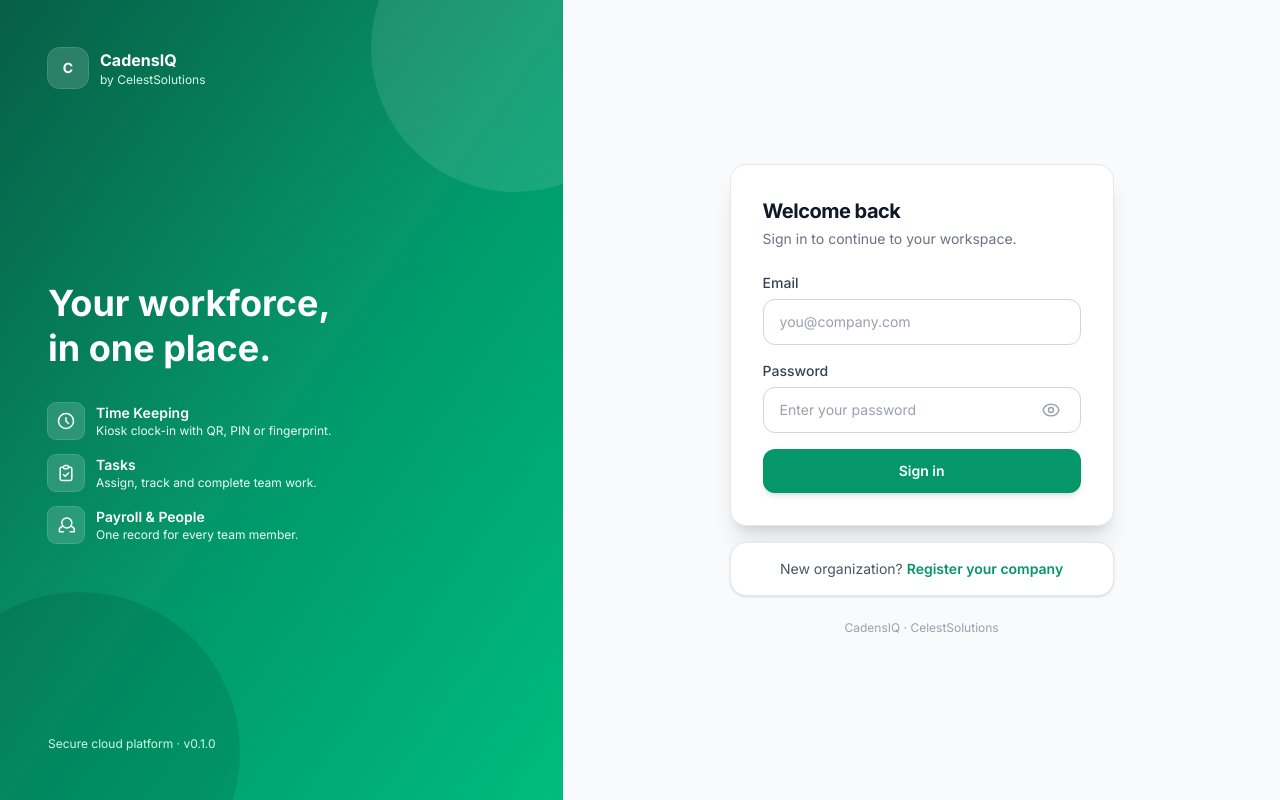
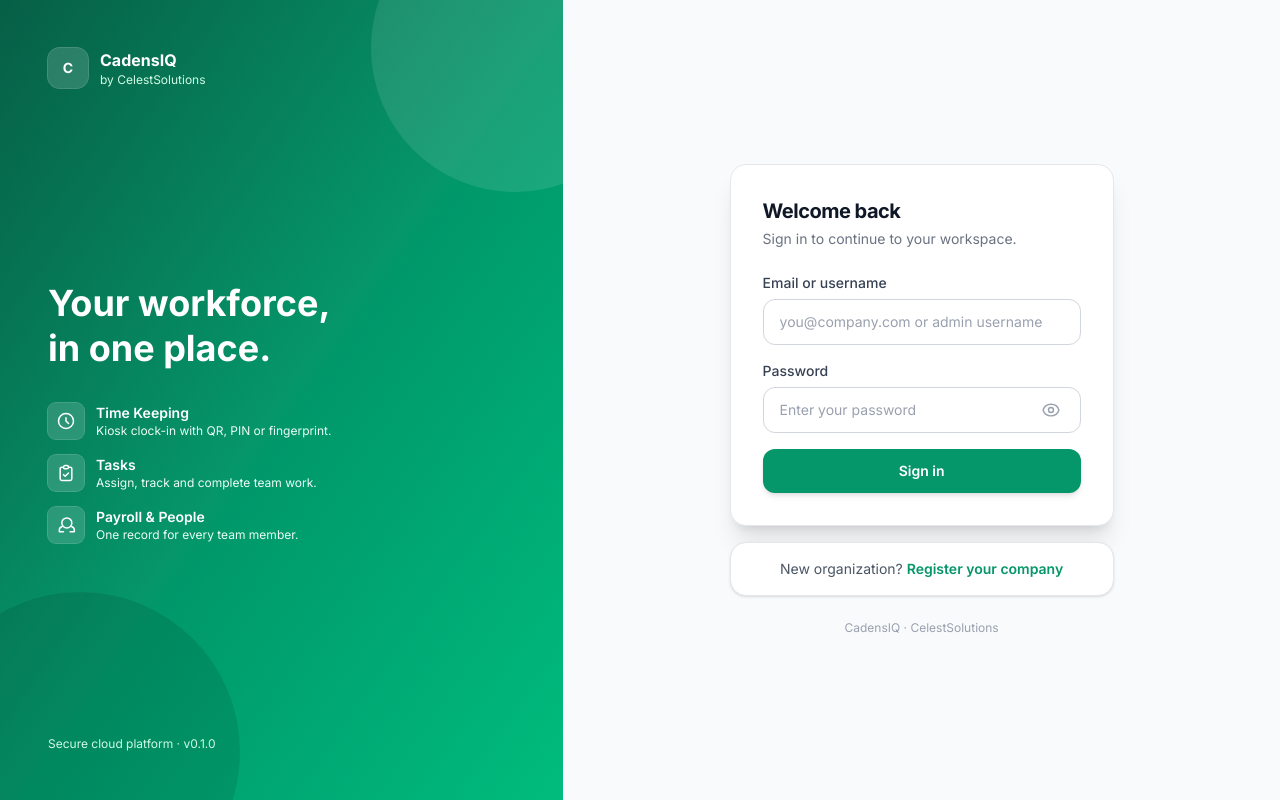
Before and after one commit to jiaespenilla/workforce, a React (Vite) app: page /login in a window 1280 px wide. Built offline with nearby package versions, Linux system fonts and the light colour scheme; no server answers.

Commit message:
fix: login accepts admin username (input type text, not email)

```diff
--- a/src/pages/Login.jsx
+++ b/src/pages/Login.jsx
@@ -132,13 +132,13 @@
               )}
               <div>
                 <label htmlFor="email" className="block text-sm font-medium text-gray-700">
-                  Email
+                  Email or username
                 </label>
                 <input
                   id="email"
-                  type="email"
+                  type="text"
                   required
-                  placeholder="you@company.com"
+                  placeholder="you@company.com or admin username"
                   autoComplete="username"
                   disabled={submitting}
                   className={`${inputCls} disabled:opacity-60`}
```
